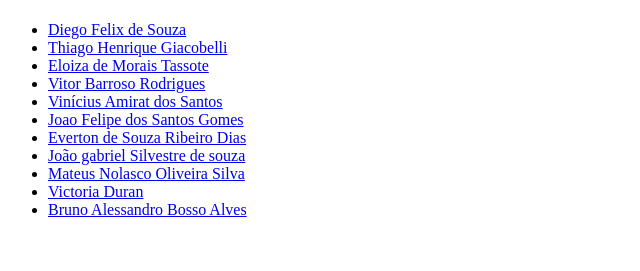
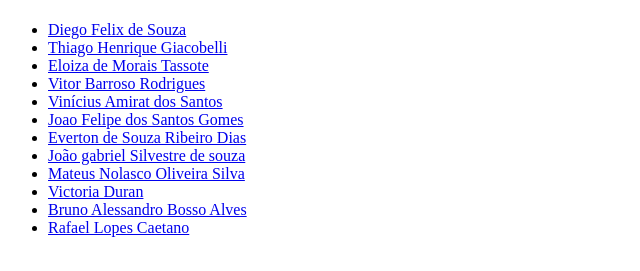
Before and after one commit to paranhoslukas/DesFrameIII, a plain HTML site: page Currículos/index.html in a window 1280 px wide. Shown: the part 59-330 px from the top of the page, without its empty margins (0-640 px from the left). Drawn offline with Linux system fonts and the light colour scheme.

Commit message:
Update index.html

```diff
--- a/Currículos/index.html
+++ b/Currículos/index.html
@@ -19,6 +19,7 @@
         <li><a href="https://github.com/MateusNolasco/CurriculoMateus" target="_blank">Mateus Nolasco Oliveira Silva</a></li>
         <li><a href="https://vicdu45.github.io/curriculo.html" target="_blank">Victoria Duran</a></li>
         <li><a href="https://github.com/BrunoAlBosso/CurriculoDevFrameworkIII" target="_blank">Bruno Alessandro Bosso Alves</a></li>
+        <li><a href="https://github.com/ryodan1/curriculo_Rafael_Caetano/tree/main/curriculo" target="_blank">Rafael Lopes Caetano</a></li>
 
     </ul>
 
```
